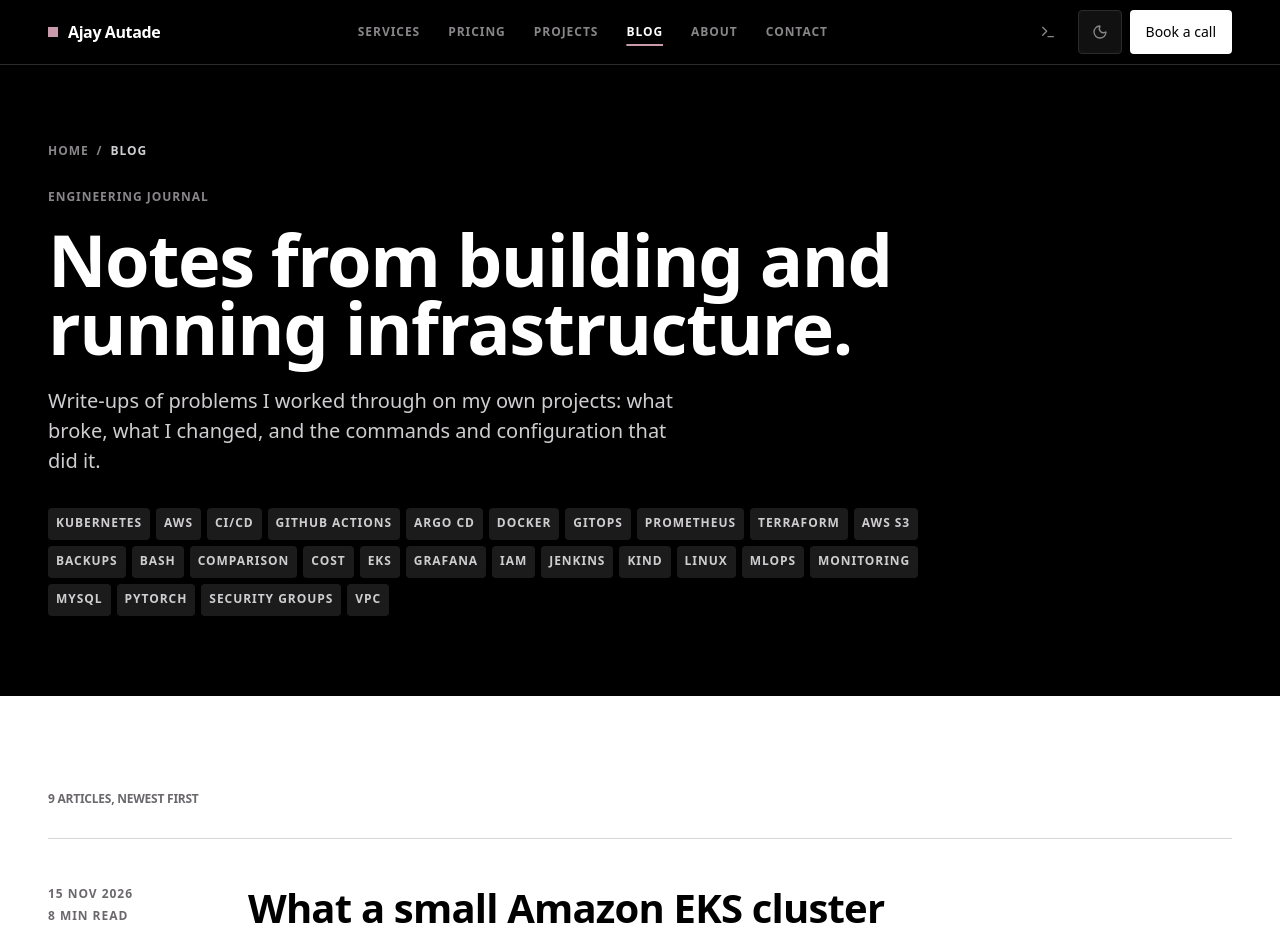
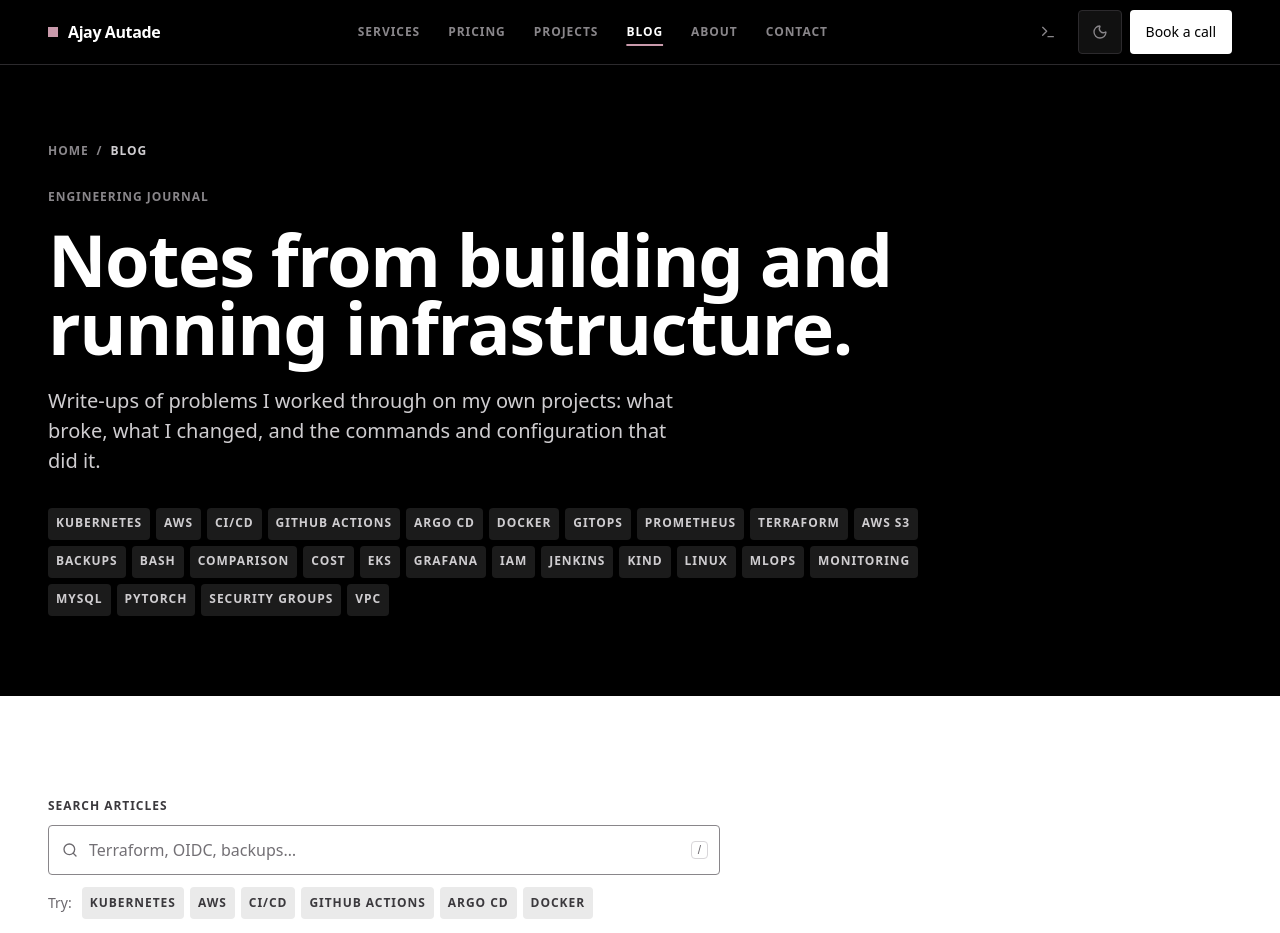
Before and after one commit to ajayautade/ajayautadeportfolio, a Next.js app: page /blog in a window 1280 px wide. Shown: the top 933 px of the page. Built offline with nearby package versions, Linux system fonts and the light colour scheme; a web font is replaced by a local one.

Commit message:
feat(blog): integrate instant search bar into /blog listing page

```diff
--- a/src/app/blog/page.tsx
+++ b/src/app/blog/page.tsx
@@ -4,7 +4,8 @@ import SiteFooter from "@/components/site/SiteFooter";
 import PageHero from "@/components/site/PageHero";
 import CtaBand from "@/components/site/CtaBand";
 import JsonLd from "@/components/site/JsonLd";
-import PostRow from "@/components/blog/PostRow";
+import BlogSearch from "@/components/blog/BlogSearch";
+import { postBodies } from "@/content/posts";
 import Link from "next/link";
 import { posts, tags } from "@/lib/posts";
 import { absoluteUrl, site } from "@/lib/site";
@@ -40,6 +41,11 @@ const blogLd = {
   })),
 };
 
+// Only the heading titles go to the browser, not the article bodies.
+const headings = Object.fromEntries(
+  Object.entries(postBodies).map(([slug, { headings }]) => [slug, headings.map((heading) => heading.title)]),
+);
+
 export default function BlogIndexPage() {
   return (
     <>
@@ -66,14 +72,7 @@ export default function BlogIndexPage() {
 
         <section aria-labelledby="articles-heading" className="py-16 sm:py-24">
           <div className="section-container">
-            <h2 id="articles-heading" className="type-eyebrow text-text-tertiary mb-8">
-              {posts.length} {posts.length === 1 ? "article" : "articles"}, newest first
-            </h2>
-            <div className="border-b border-border">
-              {posts.map((post) => (
-                <PostRow key={post.slug} post={post} headingLevel="h3" />
-              ))}
-            </div>
+            <BlogSearch posts={posts} headings={headings} suggestions={tags.slice(0, 6).map((tag) => tag.name)} />
           </div>
         </section>
 
```
